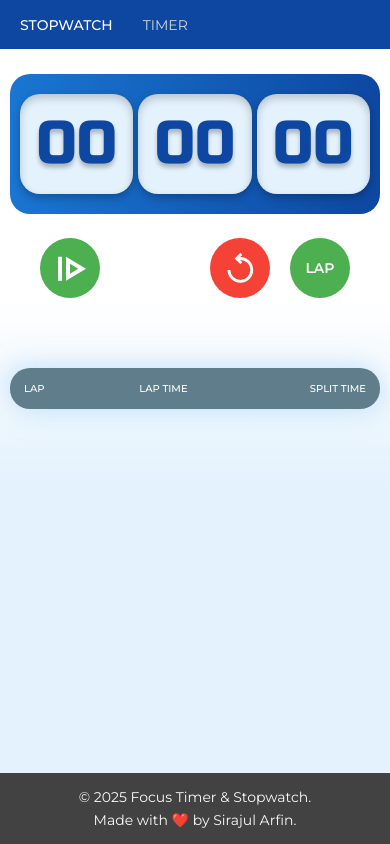
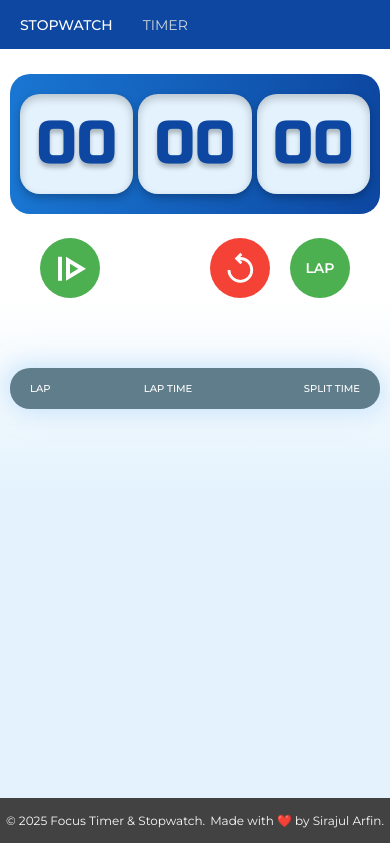
Before and after one commit to sirajularfin/simple-stopwatch, a Next.js app: page /stopwatch in a window 390 px wide. Built offline with nearby package versions, Linux system fonts and the light colour scheme; no server answers.

Commit message:
Fix mobile responsiveness

```diff
--- a/src/app/(routes)/stopwatch/style.module.scss
+++ b/src/app/(routes)/stopwatch/style.module.scss
@@ -59,11 +59,10 @@
     text-transform: uppercase;
     @include media-query(md) {
       font-size: convertPxToRem(12);
-      padding: convertPxToRem(14) convertPxToRem(16);
+      padding: convertPxToRem(14) convertPxToRem(20);
     }
     @include media-query(sm) {
       font-size: convertPxToRem(10);
-      padding: convertPxToRem(14) convertPxToRem(14);
     }
   }
 
@@ -92,7 +91,7 @@
 .rowsWithoutIcon {
   margin-right: convertPxToRem(30);
   @include media-query(md) {
-    margin-right: convertPxToRem(17);
+    margin-right: convertPxToRem(20);
   }
 }
 
--- a/src/app/(routes)/style.module.scss
+++ b/src/app/(routes)/style.module.scss
@@ -14,7 +14,7 @@
   @include media-query(sm) {
     margin-top: convertPxToRem(25);
     min-height: calc(
-      100vh - convertPxToRem(49.5) - convertPxToRem(25) - convertPxToRem(70.5)
+      100vh - convertPxToRem(49.5) - convertPxToRem(25) - convertPxToRem(46)
     );
   }
 }
--- a/src/components/Footer/Footer.tsx
+++ b/src/components/Footer/Footer.tsx
@@ -9,13 +9,13 @@ const Footer: React.FC = async () => {
 
   return (
     <footer className={classes.container}>
-      <Typography variant="bodyMedium">
+      <Typography variant="bodySmall">
         {t.rich('text', {
           span: children => <span>{children}</span>,
           year: new Date().getFullYear(),
         })}
       </Typography>
-      <Typography variant="bodyMedium">{t('creator')}</Typography>
+      <Typography variant="bodySmall">{t('creator')}</Typography>
     </footer>
   );
 };
--- a/src/contexts/timer/TimerProvider.tsx
+++ b/src/contexts/timer/TimerProvider.tsx
@@ -47,8 +47,8 @@ export const TimerProvider: React.FC<React.PropsWithChildren> = ({
   // Load presets from storage on mount
   useEffect(() => {
     const response = loadItemFromStorage(TIMER_PRESET_KEY);
-    if (response) {
-      const timerPresets = JSON.parse(response);
+    const timerPresets = JSON.parse(response ?? '{}');
+    if (response && Object.keys(timerPresets).length) {
       setStoredPresets(timerPresets);
     } else {
       const presetsObj = TIMER_PRESET_OPTIONS.reduce((acc, item) => {
```
